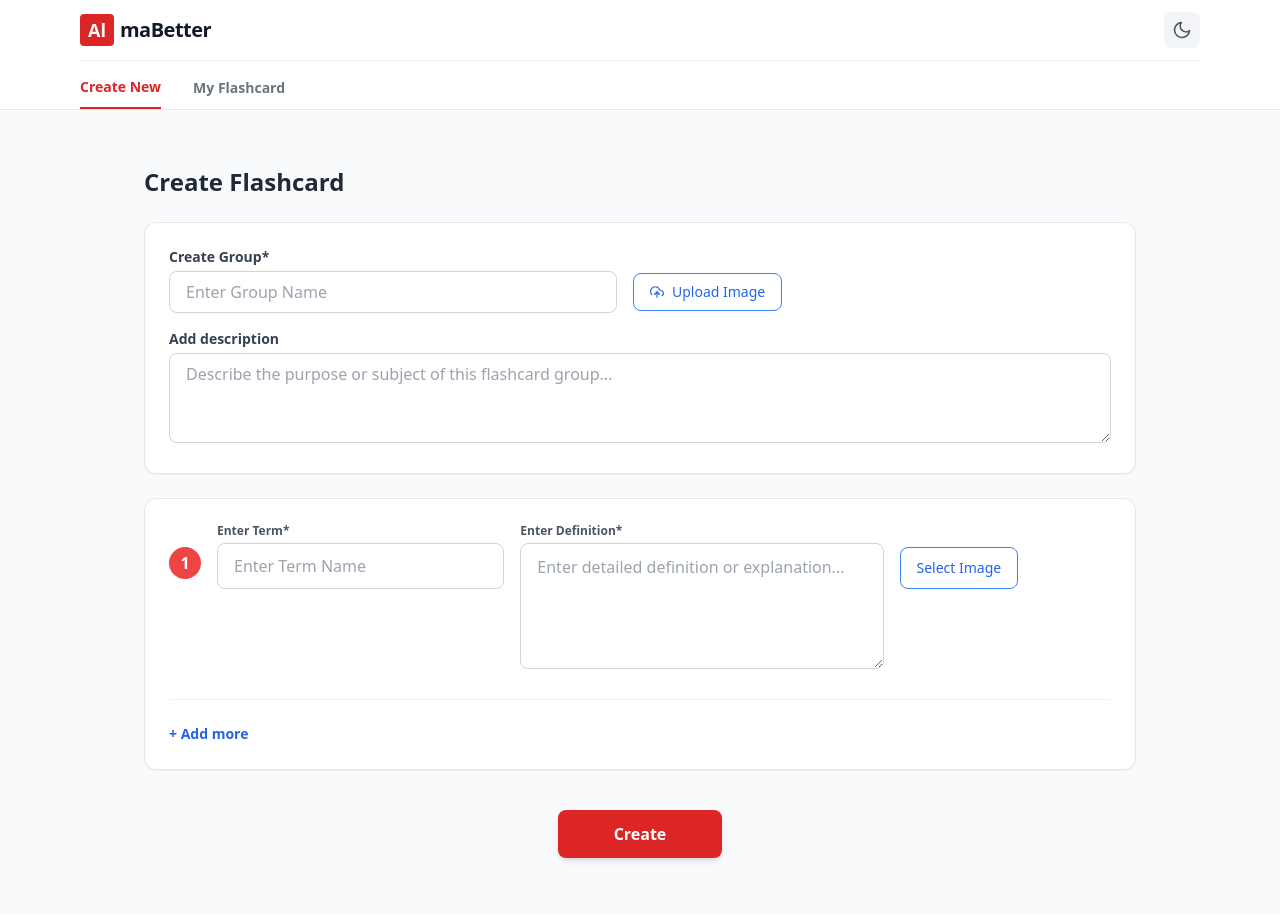
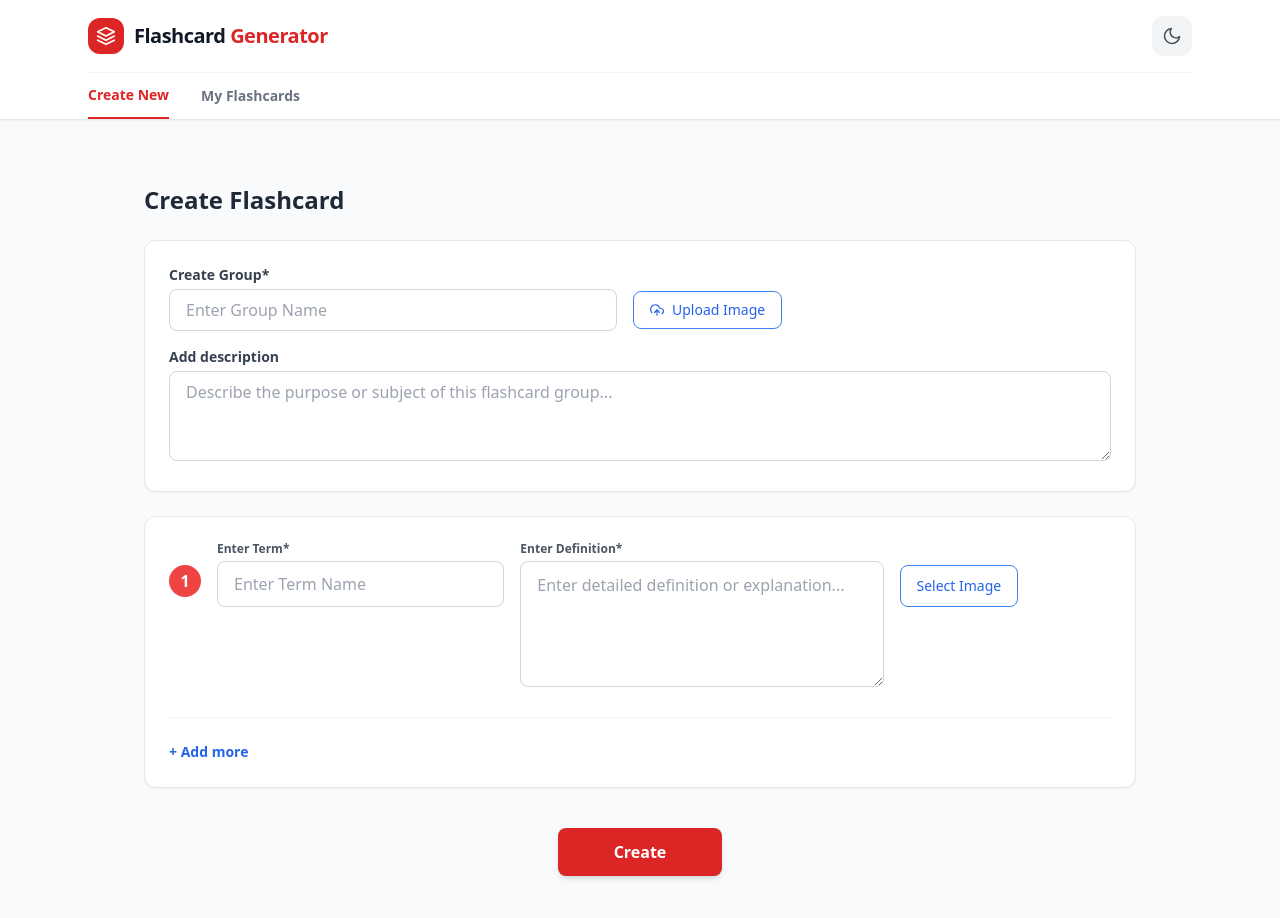
Before and after one commit to Ashyam24/flashcard-generator, a React (Create React App) app: page /create in a window 1280 px wide. Shown: the top 918 px of the page. Built offline with nearby package versions, Linux system fonts and the light colour scheme.

Commit message:
Refactor Navbar to Header and add FiLayers icon

```diff
--- a/src/App.js
+++ b/src/App.js
@@ -1,12 +1,12 @@
 import React, { useState, useEffect } from 'react';
 import { BrowserRouter as Router, Routes, Route, NavLink, Navigate } from 'react-router-dom';
-import { FiSun, FiMoon } from 'react-icons/fi';
+import { FiSun, FiMoon, FiLayers } from 'react-icons/fi';
 import CreateFlashcard from './pages/CreateFlashcard';
 import MyFlashcards from './pages/MyFlashcards';
 import FlashcardDetails from './pages/FlashcardDetails';
 
-// Inline Navbar Component
-const Navbar = () => {
+// Clean Navigation Header with your Flashcard Generator Branding
+const Header = () => {
   const [darkMode, setDarkMode] = useState(
     localStorage.getItem('theme') === 'dark' ||
     (!('theme' in localStorage) && window.matchMedia('(prefers-color-scheme: dark)').matches)
@@ -23,36 +23,36 @@ const Navbar = () => {
   }, [darkMode]);
 
   return (
-    <header className="bg-white dark:bg-gray-800 border-b border-gray-200 dark:border-gray-700 sticky top-0 z-40 transition-colors">
-      <div className="max-w-6xl mx-auto px-4">
-        {/* Top Logo & Dark Mode Row */}
-        <div className="flex items-center justify-between py-3 border-b border-gray-100 dark:border-gray-700">
-          <div className="flex items-center gap-1.5">
-            <span className="bg-red-600 text-white font-black text-lg px-2 py-0.5 rounded">
-              Al
+    <header className="bg-white dark:bg-gray-800 border-b border-gray-200 dark:border-gray-700 sticky top-0 z-40 transition-colors shadow-sm">
+      <div className="max-w-6xl mx-auto px-4 sm:px-6">
+
+        {/* Brand Row & Dark Mode Toggle */}
+        <div className="flex items-center justify-between py-4">
+          <NavLink to="/create" className="flex items-center gap-2.5 group">
+            <div className="bg-red-600 text-white p-2 rounded-xl shadow-sm group-hover:bg-red-700 transition">
+              <FiLayers className="w-5 h-5" />
+            </div>
+            <span className="font-bold text-xl text-gray-900 dark:text-white tracking-tight">
+              Flashcard <span className="text-red-600">Generator</span>
             </span>
-            <span className="font-bold text-xl text-gray-900 dark:text-white tracking-tight">
-              maBetter
-            </span>
-          </div>
+          </NavLink>
 
           <button
             type="button"
             onClick={() => setDarkMode(!darkMode)}
-            className="p-2 rounded-lg bg-gray-100 dark:bg-gray-700 text-gray-600 dark:text-gray-200 hover:bg-gray-200 dark:hover:bg-gray-600 transition"
+            className="p-2.5 rounded-xl bg-gray-100 dark:bg-gray-700 text-gray-600 dark:text-gray-200 hover:bg-gray-200 dark:hover:bg-gray-600 transition"
             title="Toggle theme"
           >
             {darkMode ? <FiSun className="w-5 h-5 text-yellow-400" /> : <FiMoon className="w-5 h-5 text-gray-600" />}
           </button>
         </div>
 
-        {/* Section Tabs */}
-        <div className="pt-4">
-          <div className="flex items-center gap-8">
+        {/* Navigation Tabs */}
+        <div className="flex items-center gap-8 border-t border-gray-100 dark:border-gray-700 pt-3">
           <NavLink
             to="/create"
             className={({ isActive }) =>
-                `pb-2.5 font-semibold text-sm transition relative ${
+              `pb-3 font-semibold text-sm transition relative ${
                 isActive
                   ? 'text-red-600 dark:text-red-500 border-b-2 border-red-600'
                   : 'text-gray-500 dark:text-gray-400 hover:text-gray-800 dark:hover:text-gray-200'
@@ -65,17 +65,17 @@ const Navbar = () => {
           <NavLink
             to="/my-flashcards"
             className={({ isActive }) =>
-                `pb-2.5 font-semibold text-sm transition relative ${
+              `pb-3 font-semibold text-sm transition relative ${
                 isActive
                   ? 'text-red-600 dark:text-red-500 border-b-2 border-red-600'
                   : 'text-gray-500 dark:text-gray-400 hover:text-gray-800 dark:hover:text-gray-200'
               }`
             }
           >
-              My Flashcard
+            My Flashcards
           </NavLink>
         </div>
-        </div>
+
       </div>
     </header>
   );
@@ -84,18 +84,26 @@ const Navbar = () => {
 function App() {
   return (
     <Router>
-      <div className="min-h-screen bg-gray-50 dark:bg-gray-900 text-gray-900 dark:text-gray-100 transition-colors duration-200">
-        {/* Top Header & Navigation */}
-        <Navbar />
+      <div className="min-h-screen bg-gray-50 dark:bg-gray-900 text-gray-900 dark:text-gray-100 transition-colors duration-200 flex flex-col">
+        {/* Navigation */}
+        <Header />
 
-        {/* Route Views */}
-        <main className="container mx-auto px-4 py-6">
+        {/* Main Routes Content */}
+        <main className="container max-w-6xl mx-auto px-4 sm:px-6 py-8 flex-1">
           <Routes>
+            {/* Primary Navigation */}
             <Route path="/" element={<Navigate to="/create" replace />} />
             <Route path="/create" element={<CreateFlashcard />} />
             <Route path="/my-flashcards" element={<MyFlashcards />} />
+
+            {/* Flashcard Details Support (both plural & singular URL variations) */}
             <Route path="/flashcard-details/:id" element={<FlashcardDetails />} />
+            <Route path="/flashcard-detail/:id" element={<FlashcardDetails />} />
+
+            {/* Edit Support */}
             <Route path="/edit/:id" element={<CreateFlashcard />} />
+
+            {/* Fallback */}
             <Route path="*" element={<Navigate to="/create" replace />} />
           </Routes>
         </main>
```
Lines whose indentation alone changed are shown as unchanged.
